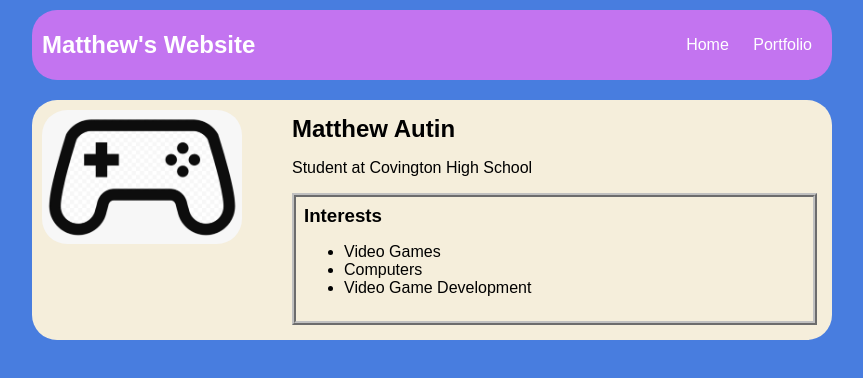
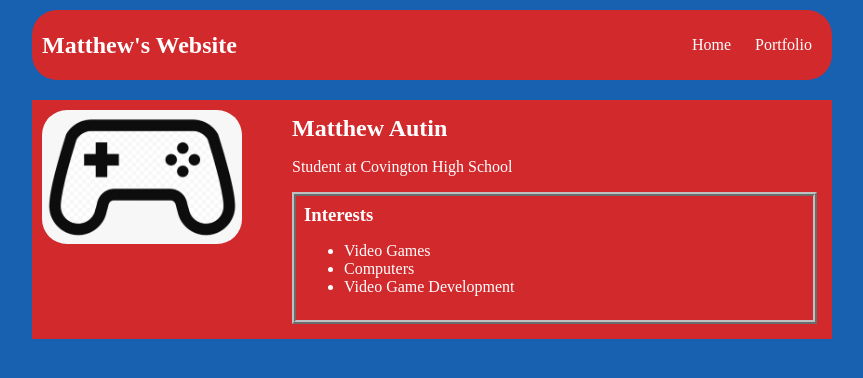
Before and after one commit to MatthewAutin/.github.io, a plain HTML site: page index.html in a window 1280 px wide. Shown: the whole page, without its empty margins (208-1071 px from the left). Drawn offline with Linux system fonts and the light colour scheme.

Commit message:
add index.html file

```diff
--- a/index.html
+++ b/index.html
@@ -4,10 +4,13 @@
         <title>Matthew's Website</title>
         <style>
             body {
-                background: rgb(72, 125, 223);
-                color: rgb(0, 0, 0);
+                background: #1761B0;
+                color: white;
                 padding: 10px;
-                font-family: arial;
+                font-family: 'Times New Roman', Times, serif;
+            }
+            .name {
+                font-family: "Lucida Handwriting";
             }
             #all-contents {
               max-width: 800px;
@@ -16,7 +19,7 @@
 
             /* navigation menu */
             nav {
-                background: rgb(195, 116, 240);
+                background: #D2292D;
                margin: 0 auto;
                margin-bottom: 20px;
                 display: flex;
@@ -45,14 +48,16 @@
 
             /* main container area beneath menu */
             main {
-                background: rgb(245, 238, 219);
+
                 display: flex;
                 border: 2px black;
                 border-radius: 25px;
+                background-color: #D2292D;
             }
             .sidebar {
                 margin-right: 25px;
                 padding: 10px;
+                background-color: #D2292D;
             }
             .sidebar-img {
                 width: 200px;
@@ -62,10 +67,12 @@
             .content {
                 flex: 1;
                 padding: 15px;
+                background-color: #D2292D;
             }
             #interests {
                 border: 4px silver ridge;
                 padding: 8px;
+                background-color: #D2292D;
             }
             h2, h3 {
                 margin: 0px;
@@ -77,7 +84,7 @@
         <!-- Visible  HTML elements GO HERE -->
         <div>
             <nav>
-                <h1>Matthew's Website</h1>
+                <h1 class="name">Matthew's Website</h1>
                 <ul id="nav-ul">
                     <li class="nav-li">
                         <a href="index.html"> Home </a>
```
